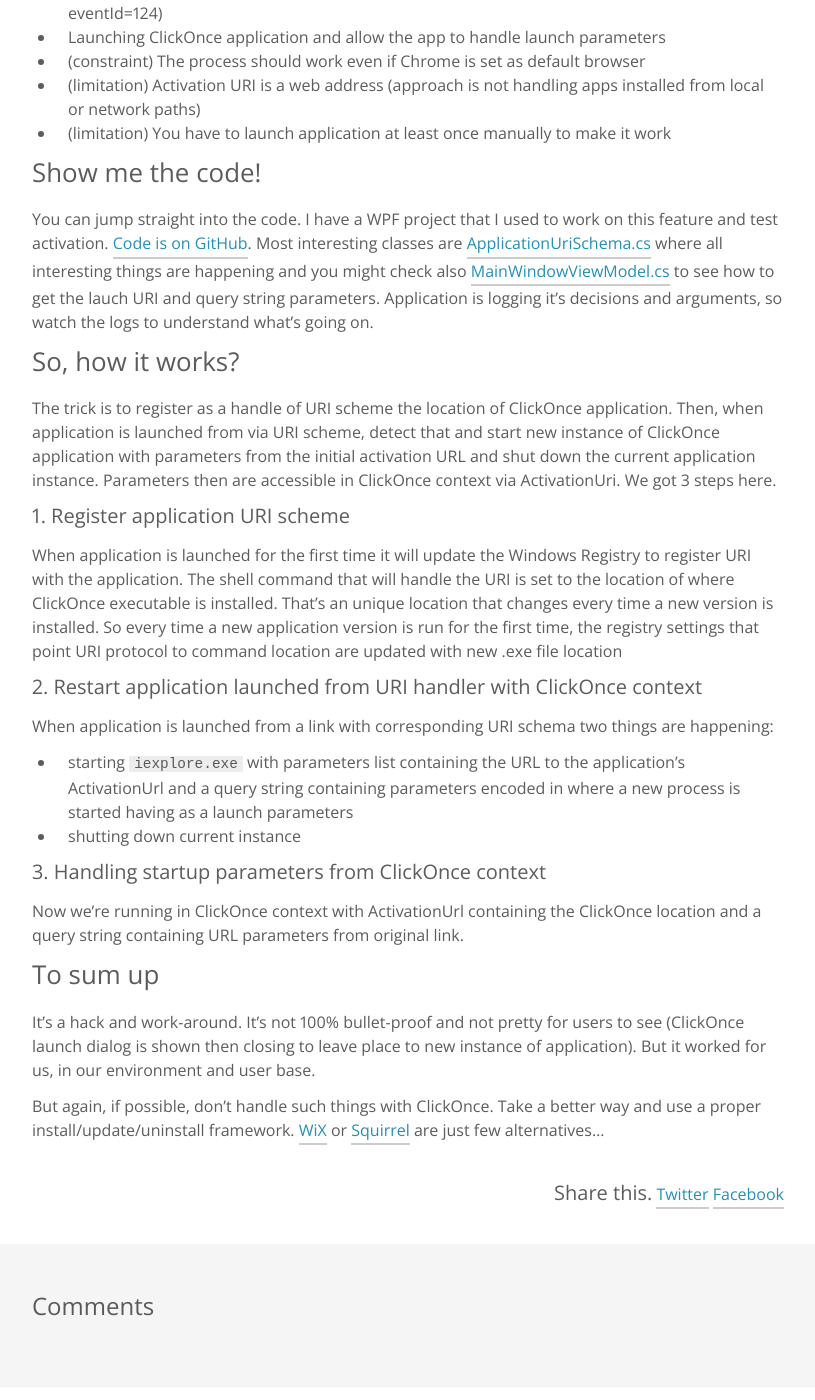
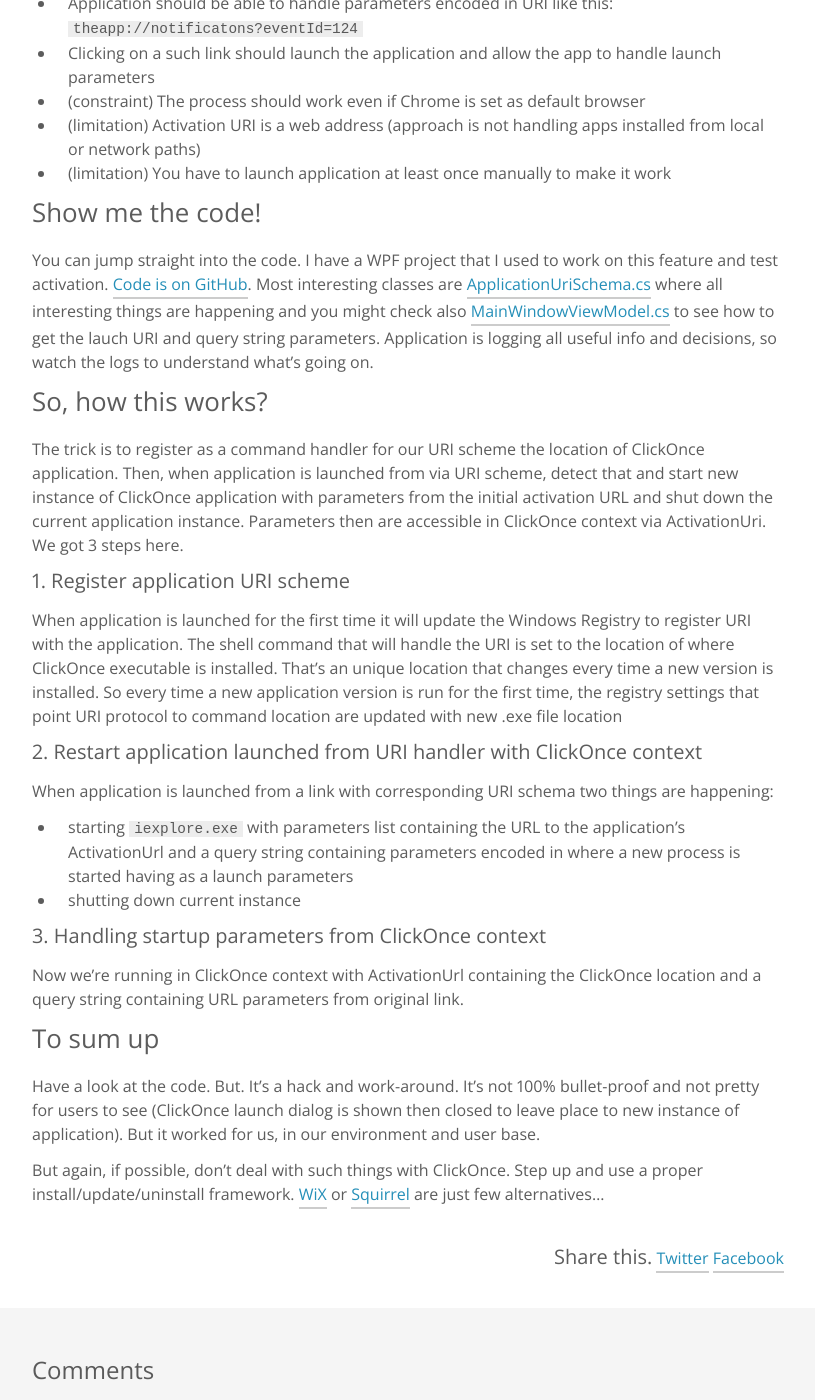
Before and after one commit to vcaraulean/vcaraulean.github.io, a Jekyll site: the page built from _posts/2016-04-24-handling-custom-uri-scheme-with-clickonce.md, in a window 1280 px wide and 1400 px high, scrolled down 825 px. Shown: the whole window, without its empty margins (232-1047 px from the left). Built offline with Jekyll 4.4.1, drawn with Linux system fonts in a browser that asks for light colours; comment, search, counter and statistics services are not loaded; some of the changed text lies outside the part shown.

Commit message:
Edits to last post

```diff
--- a/_posts/2016-04-24-handling-custom-uri-scheme-with-clickonce.md
+++ b/_posts/2016-04-24-handling-custom-uri-scheme-with-clickonce.md
@@ -17,23 +17,23 @@ We came with a way to do it and here's a description how it can be done. And the
  - doing it properly: get rid of ClickOnce. If you can ditch ClickOnce - DO IT. Seriously.
  - the hard way: read on...
 
-Requirements & challenges:
+## Implementation constraints, details & challenges:
 
  - ClickOnce application
  - Custom URI scheme
- - Application should be able to handle parameters encoded in URI (ex. theapp://notificatons?eventId=124)
- - Launching ClickOnce application and allow the app to handle launch parameters
+ - Application should be able to handle parameters encoded in URI like this: `theapp://notificatons?eventId=124`
+ - Clicking on a such link should launch the application and allow the app to handle launch parameters
  - (constraint) The process should work even if Chrome is set as default browser
  - (limitation) Activation URI is a web address (approach is not handling apps installed from local or network paths)
  - (limitation) You have to launch application at least once manually to make it work
 
 ## Show me the code!
 
-You can jump straight into the code. I have a WPF project that I used to work on this feature and test activation. [Code is on GitHub](https://github.com/vcaraulean/ClickOnceCustomUriScheme). Most interesting classes are [ApplicationUriSchema.cs](https://github.com/vcaraulean/ClickOnceCustomUriScheme/blob/master/ClickOnceCustomUriScheme/ApplicationUri/ApplicationUriSchema.cs) where all interesting things are happening and you might check also [MainWindowViewModel.cs](https://github.com/vcaraulean/ClickOnceCustomUriScheme/blob/master/ClickOnceCustomUriScheme/MainWindowViewModel.cs) to see how to get the lauch URI and query string parameters. Application is logging it's decisions and arguments, so watch the logs to understand what's going on.
+You can jump straight into the code. I have a WPF project that I used to work on this feature and test activation. [Code is on GitHub](https://github.com/vcaraulean/ClickOnceCustomUriScheme). Most interesting classes are [ApplicationUriSchema.cs](https://github.com/vcaraulean/ClickOnceCustomUriScheme/blob/master/ClickOnceCustomUriScheme/ApplicationUri/ApplicationUriSchema.cs) where all interesting things are happening and you might check also [MainWindowViewModel.cs](https://github.com/vcaraulean/ClickOnceCustomUriScheme/blob/master/ClickOnceCustomUriScheme/MainWindowViewModel.cs) to see how to get the lauch URI and query string parameters. Application is logging all useful info and decisions, so watch the logs to understand what's going on.
 
-## So, how it works?
+## So, how this works?
 
-The trick is to register as a handle of URI scheme the location of ClickOnce application. Then, when application is launched from via URI scheme, detect that and start new instance of ClickOnce application with parameters from the initial activation URL and shut down the current application instance. Parameters then are accessible in ClickOnce context via ActivationUri. We got 3 steps here.
+The trick is to register as a command handler for our URI scheme the location of ClickOnce application. Then, when application is launched from via URI scheme, detect that and start new instance of ClickOnce application with parameters from the initial activation URL and shut down the current application instance. Parameters then are accessible in ClickOnce context via ActivationUri. We got 3 steps here.
 
 #### 1. Register application URI scheme
 
@@ -49,6 +49,7 @@ When application is launched from a link with corresponding URI schema two thing
 Now we're running in ClickOnce context with ActivationUrl containing the ClickOnce location and a query string containing URL parameters from original link.
 
 ## To sum up
-It's a hack and work-around. It's not 100% bullet-proof and not pretty for users to see (ClickOnce launch dialog is shown then closing to leave place to new instance of application). But it worked for us, in our environment and user base.
 
-But again, if possible, don't handle such things with ClickOnce. Take a better way and use a proper install/update/uninstall framework. [WiX](http://wixtoolset.org/) or [Squirrel](https://github.com/Squirrel/Squirrel.Windows) are just few alternatives...
+Have a look at the code. But. It's a hack and work-around. It's not 100% bullet-proof and not pretty for users to see (ClickOnce launch dialog is shown then closed to leave place to new instance of application). But it worked for us, in our environment and user base.
+
+But again, if possible, don't deal with such things with ClickOnce. Step up and use a proper install/update/uninstall framework. [WiX](http://wixtoolset.org/) or [Squirrel](https://github.com/Squirrel/Squirrel.Windows) are just few alternatives...
```
